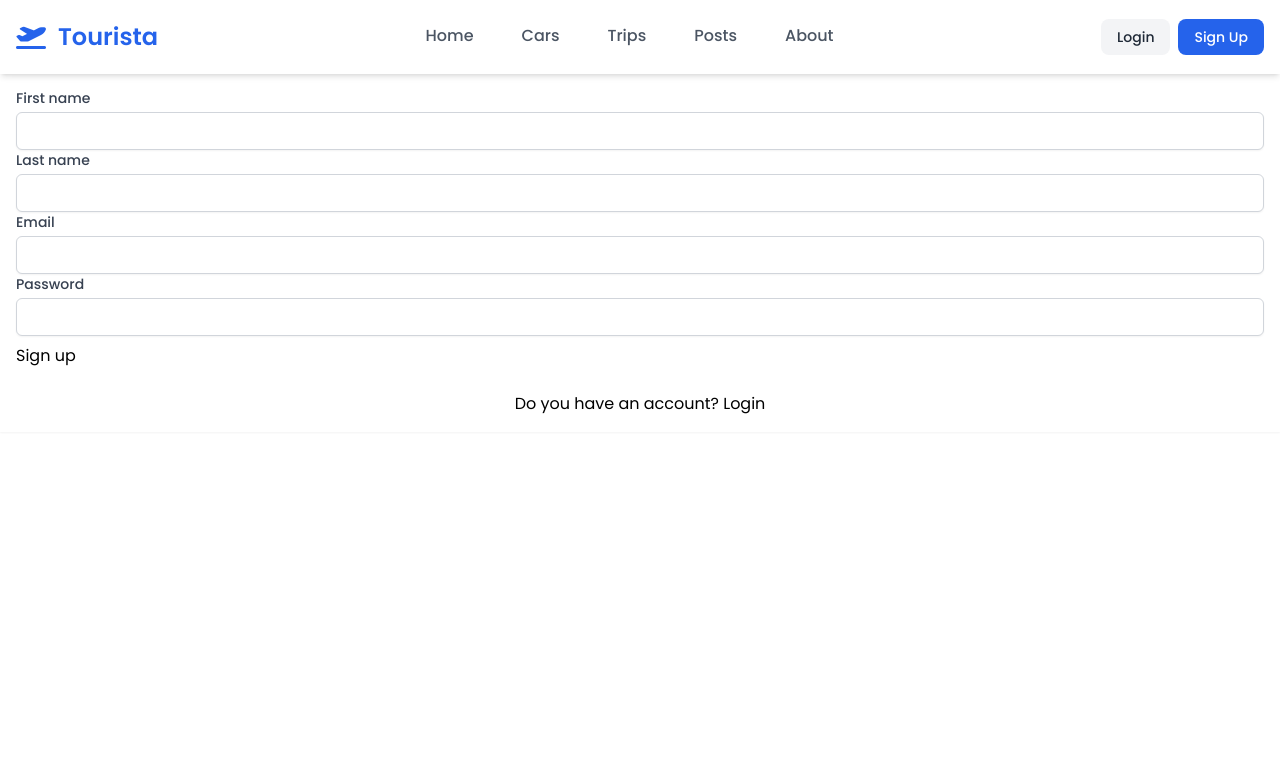
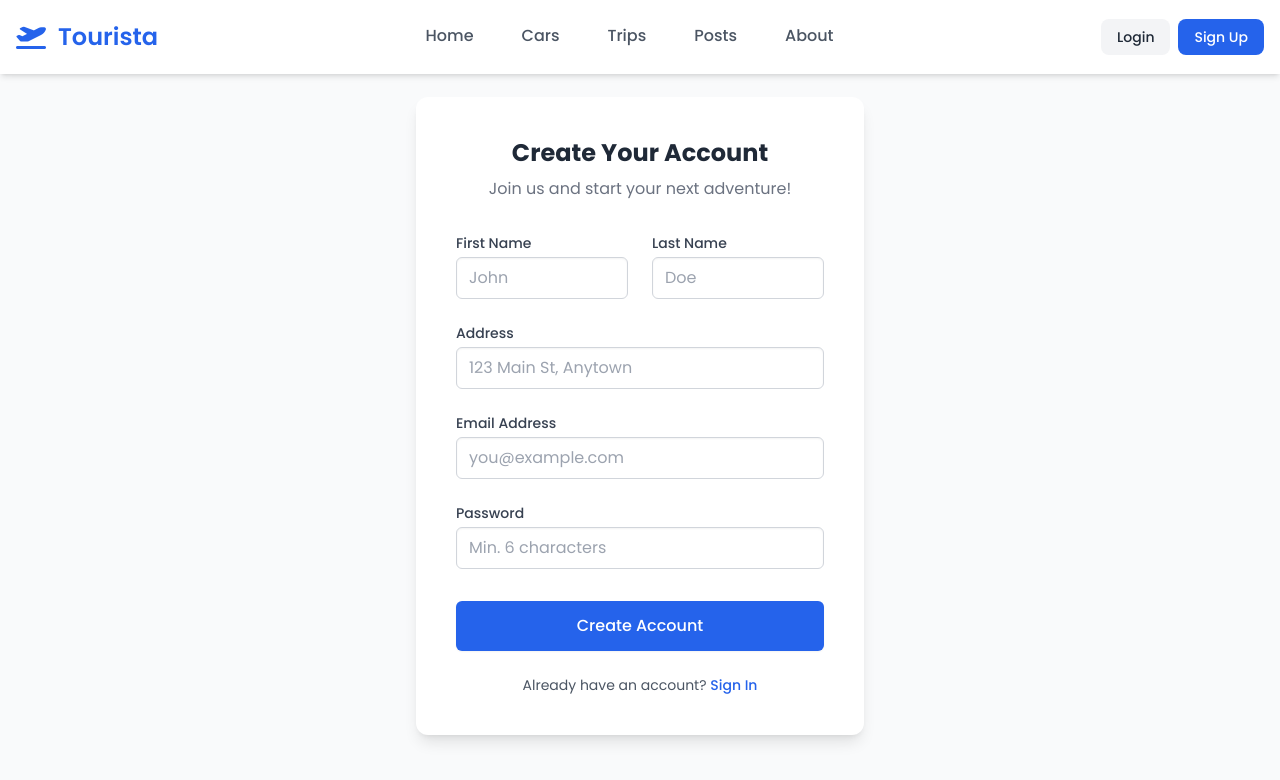
Before and after one commit to AbSamrah/FrontEnd, a React (Create React App) app: page /signup in a window 1280 px wide. Shown: the top 780 px of the page. Built offline with nearby package versions, Linux system fonts and the light colour scheme.

Commit message:
login and register

```diff
--- a/src/components/login.jsx
+++ b/src/components/login.jsx
@@ -1,96 +1,142 @@
-import Form from "./form";
+import React, { useState } from "react";
+import { Link, useNavigate } from "react-router-dom";
 import Joi from "joi-browser";
 import apiClient from "../helper/apiclient";
-import { Link, Navigate } from "react-router-dom";
+import "../style/auth-forms.css"; // Shared styles for auth pages
 
-class Login extends Form {
-  // email = React.createRef();
-  state = {
-    data: { email: "", password: "" },
-    errors: {},
-    redirect: false,
+const Login = () => {
+  const [data, setData] = useState({ email: "", password: "" });
+  const [errors, setErrors] = useState({});
+  const [isSubmitting, setIsSubmitting] = useState(false);
+  const navigate = useNavigate();
+
+  const schema = {
+    email: Joi.string()
+      .email({ tlds: { allow: false } })
+      .required()
+      .label("Email"),
+    password: Joi.string().required().label("Password"),
   };
 
-  doSubmit = async () => {
+  const validate = () => {
+    const options = { abortEarly: false };
+    const { error } = Joi.validate(data, schema, options);
+    if (!error) return null;
+
+    const validationErrors = {};
+    for (let item of error.details) {
+      validationErrors[item.path[0]] = item.message;
+    }
+    return validationErrors;
+  };
+
+  const handleChange = ({ currentTarget: input }) => {
+    const newData = { ...data };
+    newData[input.name] = input.value;
+    setData(newData);
+  };
+
+  const handleSubmit = async (e) => {
+    e.preventDefault();
+    const validationErrors = validate();
+    setErrors(validationErrors || {});
+    if (validationErrors) return;
+
+    setIsSubmitting(true);
+    setErrors({}); // Clear previous errors
+
     try {
-      const response = await apiClient.post(
-        "/Authentication/login",
-        this.state.data
-      );
+      const response = await apiClient.post("/authentication/login", data);
       localStorage.setItem("token", response.data);
-      window.location = "/";
-      console.log("Login successful:", response.data);
-    } catch (error) {
-      console.error("Login failed:", error);
-      this.setState({
-        errors: {
-          ...this.state.errors,
-          api: error.response?.data?.message || "Login failed",
-        },
-      });
+      window.location = "/"; // Redirect and reload to update navbar
+    } catch (ex) {
+      if (ex.response && ex.response.status === 400) {
+        setErrors({ form: "Invalid email or password." });
+      } else {
+        setErrors({ form: "An unexpected error occurred." });
+      }
+    } finally {
+      setIsSubmitting(false);
     }
   };
 
-  schema = {
-    email: Joi.string().required().label("Email"),
-    password: Joi.string().min(8).required().label("Password"),
-  };
-
-  render() {
-    const { data, errors, redirect } = this.state;
-    if (redirect) {
-      return <Navigate to="/" replace />;
-    }
   return (
-      <div className="container d-flex min-vh-100">
-        <div className="row align-items-center justify-content-center w-100">
-          <div className="col-md-8 col-lg-6 col-xl-5">
-            <div className="card shadow-sm">
-              <div className="card-body p-4 p-sm-5">
-                <div className="text-center mb-4">
-                  <h3 className="mb-2">Welcome Back</h3>
-                  <p className="text-muted">Please login to continue</p>
+    <div className="auth-container">
+      <div className="auth-card">
+        <div className="text-center mb-8">
+          <h2 className="text-2xl font-bold text-gray-800">Welcome Back!</h2>
+          <p className="text-gray-500 mt-2">Please sign in to continue.</p>
         </div>
 
-                <form onSubmit={this.handleSubmit}>
-                  {this.renderInput("email", "Email", "email")}
-
-                  {this.renderInput("password", "Password", "password")}
-
-                  <div className="d-flex justify-content-between align-items-center mb-4">
-                    <div className="form-check">
+        <form onSubmit={handleSubmit} noValidate>
+          <div className="space-y-6">
+            <div>
+              <label
+                htmlFor="email"
+                className="block text-sm font-medium text-gray-700">
+                Email Address
+              </label>
               <input
-                        type="checkbox"
-                        className="form-check-input"
-                        id="remember"
+                type="email"
+                name="email"
+                id="email"
+                value={data.email}
+                onChange={handleChange}
+                className="auth-input"
+                placeholder="you@example.com"
               />
-                      <label className="form-check-label" htmlFor="remember">
-                        Remember me
+              {errors.email && <p className="auth-error">{errors.email}</p>}
+            </div>
+            <div>
+              <label
+                htmlFor="password"
+                className="block text-sm font-medium text-gray-700">
+                Password
               </label>
+              <input
+                type="password"
+                name="password"
+                id="password"
+                value={data.password}
+                onChange={handleChange}
+                className="auth-input"
+                placeholder="••••••••"
+              />
+              {errors.password && (
+                <p className="auth-error">{errors.password}</p>
+              )}
             </div>
-                    <a href="#!" className="text-decoration-none">
-                      Forgot password?
-                    </a>
           </div>
 
-                  {this.renderButton("Login")}
-                </form>
+          {errors.form && (
+            <div className="p-3 bg-red-100 text-red-700 rounded-md text-center my-4">
+              {errors.form}
+            </div>
+          )}
 
-                <div className="text-center mt-4">
-                  <p className="text-muted mb-0">
+          <div className="mt-8">
+            <button
+              type="submit"
+              disabled={isSubmitting}
+              className="auth-button">
+              {isSubmitting ? "Signing In..." : "Sign In"}
+            </button>
+          </div>
+
+          <div className="text-center mt-6">
+            <p className="text-sm text-gray-600">
               Don't have an account?{" "}
-                    <Link to="/signup" clLinkssName="text-decoration-none">
-                      Sign up
+              <Link
+                to="/signup"
+                className="font-medium text-blue-600 hover:text-blue-500">
+                Sign up now
               </Link>
             </p>
           </div>
-              </div>
-            </div>
-          </div>
+        </form>
       </div>
     </div>
   );
-  }
-}
+};
 
 export default Login;
--- a/src/components/signup.jsx
+++ b/src/components/signup.jsx
@@ -1,89 +1,212 @@
-import React, { Component } from "react";
-import Form from "./form";
+import React, { useState } from "react";
+import { Link, useNavigate } from "react-router-dom";
 import Joi from "joi-browser";
 import apiClient from "../helper/apiclient";
-import { Link, Navigate, redirect } from "react-router-dom";
+import "../style/auth-forms.css"; // Shared styles for auth pages
 
-class SignUp extends Form {
-  state = {
-    data: { firstName: "", lastName: "", email: "", password: "" },
-    errors: {},
+const SignUp = () => {
+  const [data, setData] = useState({
+    firstName: "",
+    lastName: "",
+    address: "",
+    email: "",
+    password: "",
+  });
+  const [errors, setErrors] = useState({});
+  const [isSubmitting, setIsSubmitting] = useState(false);
+  const navigate = useNavigate();
+
+  const schema = {
+    firstName: Joi.string().required().label("First Name"),
+    lastName: Joi.string().required().label("Last Name"),
+    address: Joi.string().required().label("Address"),
+    email: Joi.string()
+      .email({ tlds: { allow: false } })
+      .required()
+      .label("Email"),
+    password: Joi.string().min(6).required().label("Password"),
   };
 
-  // email = React.createRef();
-  doSubmit = async () => {
+  const validate = () => {
+    const options = { abortEarly: false };
+    const { error } = Joi.validate(data, schema, options);
+    if (!error) return null;
+
+    const validationErrors = {};
+    for (let item of error.details) {
+      validationErrors[item.path[0]] = item.message;
+    }
+    return validationErrors;
+  };
+
+  const handleChange = ({ currentTarget: input }) => {
+    const newData = { ...data };
+    newData[input.name] = input.value;
+    setData(newData);
+  };
+
+  const handleSubmit = async (e) => {
+    e.preventDefault();
+    const validationErrors = validate();
+    setErrors(validationErrors || {});
+    if (validationErrors) return;
+
+    setIsSubmitting(true);
+    setErrors({});
+
     try {
-      const response = await apiClient.post(
-        "/authentication/register",
-        this.state.data
-      );
-      console.log("Signup successful:", response.data);
-      this.setState({ redirect: true });
-    } catch (error) {
-      console.error("Signup failed:", error);
-      this.setState({
-        errors: {
-          ...this.state.errors,
-          api: error.response?.data?.message || "Signup failed",
-        },
-      });
+      const response = await apiClient.post("/authentication/register", data);
+      localStorage.setItem("token", response.data);
+      window.location = "/"; // Redirect and reload
+    } catch (ex) {
+      if (ex.response && ex.response.status === 400) {
+        setErrors({ form: "A user with this email already exists." });
+      } else {
+        setErrors({ form: "An unexpected error occurred." });
+      }
+    } finally {
+      setIsSubmitting(false);
     }
   };
 
-  schema = {
-    email: Joi.string().required().label("Email"),
-    password: Joi.string().min(8).required().label("Password"),
-    firstName: Joi.string().required().label("First name"),
-    lastName: Joi.string().required().label("Last name"),
-  };
-
-  render() {
-    const { data, errors, redirect } = this.state;
-    if (redirect) {
-      return <Navigate to="/" replace />;
-    }
   return (
-      <div className="container d-flex min-vh-100">
-        <div className="row align-items-center justify-content-center w-100">
-          <div className="col-md-8 col-lg-6 col-xl-5">
-            <div className="card shadow-sm">
-              <div className="card-body p-4 p-sm-5">
-                <div className="text-center mb-4">
-                  <h3 className="mb-2">Sign up</h3>
-                  <p className="text-muted">Create new account</p>
+    <div className="auth-container">
+      <div className="auth-card">
+        <div className="text-center mb-8">
+          <h2 className="text-2xl font-bold text-gray-800">
+            Create Your Account
+          </h2>
+          <p className="text-gray-500 mt-2">
+            Join us and start your next adventure!
+          </p>
         </div>
 
-                <form onSubmit={this.handleSubmit}>
-                  <div className="row">
-                    <div className="col-md-6">
-                      {this.renderInput("firstName", "First name", "text")}
+        <form onSubmit={handleSubmit} noValidate>
+          <div className="space-y-6">
+            <div className="grid grid-cols-1 sm:grid-cols-2 gap-6">
+              <div>
+                <label
+                  htmlFor="firstName"
+                  className="block text-sm font-medium text-gray-700">
+                  First Name
+                </label>
+                <input
+                  type="text"
+                  name="firstName"
+                  id="firstName"
+                  value={data.firstName}
+                  onChange={handleChange}
+                  className="auth-input"
+                  placeholder="John"
+                />
+                {errors.firstName && (
+                  <p className="auth-error">{errors.firstName}</p>
+                )}
               </div>
-                    <div className="col-md-6">
-                      {this.renderInput("lastName", "Last name", "text")}
+              <div>
+                <label
+                  htmlFor="lastName"
+                  className="block text-sm font-medium text-gray-700">
+                  Last Name
+                </label>
+                <input
+                  type="text"
+                  name="lastName"
+                  id="lastName"
+                  value={data.lastName}
+                  onChange={handleChange}
+                  className="auth-input"
+                  placeholder="Doe"
+                />
+                {errors.lastName && (
+                  <p className="auth-error">{errors.lastName}</p>
+                )}
               </div>
             </div>
-                  {this.renderInput("email", "Email", "email")}
+            <div>
+              <label
+                htmlFor="address"
+                className="block text-sm font-medium text-gray-700">
+                Address
+              </label>
+              <input
+                type="text"
+                name="address"
+                id="address"
+                value={data.address}
+                onChange={handleChange}
+                className="auth-input"
+                placeholder="123 Main St, Anytown"
+              />
+              {errors.address && <p className="auth-error">{errors.address}</p>}
+            </div>
+            <div>
+              <label
+                htmlFor="email"
+                className="block text-sm font-medium text-gray-700">
+                Email Address
+              </label>
+              <input
+                type="email"
+                name="email"
+                id="email"
+                value={data.email}
+                onChange={handleChange}
+                className="auth-input"
+                placeholder="you@example.com"
+              />
+              {errors.email && <p className="auth-error">{errors.email}</p>}
+            </div>
+            <div>
+              <label
+                htmlFor="password"
+                className="block text-sm font-medium text-gray-700">
+                Password
+              </label>
+              <input
+                type="password"
+                name="password"
+                id="password"
+                value={data.password}
+                onChange={handleChange}
+                className="auth-input"
+                placeholder="Min. 6 characters"
+              />
+              {errors.password && (
+                <p className="auth-error">{errors.password}</p>
+              )}
+            </div>
+          </div>
 
-                  {this.renderInput("password", "Password", "password")}
+          {errors.form && (
+            <div className="p-3 bg-red-100 text-red-700 rounded-md text-center my-4">
+              {errors.form}
+            </div>
+          )}
 
-                  {this.renderButton("Sign up")}
-                </form>
+          <div className="mt-8">
+            <button
+              type="submit"
+              disabled={isSubmitting}
+              className="auth-button">
+              {isSubmitting ? "Creating Account..." : "Create Account"}
+            </button>
+          </div>
 
-                <div className="text-center mt-4">
-                  <p className="text-muted mb-0">
-                    Do you have an account?{" "}
-                    <Link to="/login" className="text-decoration-none">
-                      Login
+          <div className="text-center mt-6">
+            <p className="text-sm text-gray-600">
+              Already have an account?{" "}
+              <Link
+                to="/login"
+                className="font-medium text-blue-600 hover:text-blue-500">
+                Sign In
               </Link>
             </p>
           </div>
-              </div>
-            </div>
-          </div>
+        </form>
       </div>
     </div>
   );
-  }
-}
+};
 
 export default SignUp;
--- /dev/null
+++ b/src/style/auth-forms.css
@@ -0,0 +1,72 @@
+.auth-container {
+  display: flex;
+  align-items: center;
+  justify-content: center;
+  min-height: 100vh;
+  background-color: #f9fafb; /* bg-gray-50 */
+  padding: 1rem;
+  padding-top: 6rem; /* Add padding to account for fixed navbar */
+  padding-bottom: 4rem;
+}
+
+.auth-card {
+  width: 100%;
+  max-width: 28rem; /* max-w-md */
+  background-color: white;
+  padding: 2.5rem; /* p-10 */
+  border-radius: 0.75rem; /* rounded-xl */
+  box-shadow:
+    0 10px 15px -3px rgb(0 0 0 / 0.1),
+    0 4px 6px -4px rgb(0 0 0 / 0.1);
+}
+
+.auth-input {
+  display: block;
+  width: 100%;
+  margin-top: 0.25rem;
+  padding: 0.5rem 0.75rem;
+  background-color: white;
+  border: 1px solid #d1d5db; /* border-gray-300 */
+  border-radius: 0.375rem; /* rounded-md */
+  box-shadow: inset 0 1px 2px 0 rgb(0 0 0 / 0.05);
+  transition:
+    border-color 0.2s,
+    box-shadow 0.2s;
+}
+
+.auth-input:focus {
+  outline: none;
+  border-color: #3b82f6; /* focus:border-blue-500 */
+  box-shadow: 0 0 0 1px #3b82f6; /* focus:ring-blue-500 */
+}
+
+.auth-button {
+  width: 100%;
+  display: inline-flex;
+  justify-content: center;
+  align-items: center;
+  padding: 0.75rem 1rem;
+  background-color: #2563eb; /* bg-blue-600 */
+  color: white;
+  font-weight: 500;
+  border: 1px solid transparent;
+  border-radius: 0.375rem; /* rounded-md */
+  box-shadow: 0 1px 2px 0 rgb(0 0 0 / 0.05);
+  cursor: pointer;
+  transition: background-color 0.2s;
+}
+
+.auth-button:hover {
+  background-color: #1d4ed8; /* hover:bg-blue-700 */
+}
+
+.auth-button:disabled {
+  background-color: #93c5fd; /* disabled:bg-blue-300 */
+  cursor: not-allowed;
+}
+
+.auth-error {
+  margin-top: 0.5rem;
+  font-size: 0.875rem;
+  color: #dc2626; /* text-red-600 */
+}
```
Lines whose indentation alone changed are shown as unchanged.
